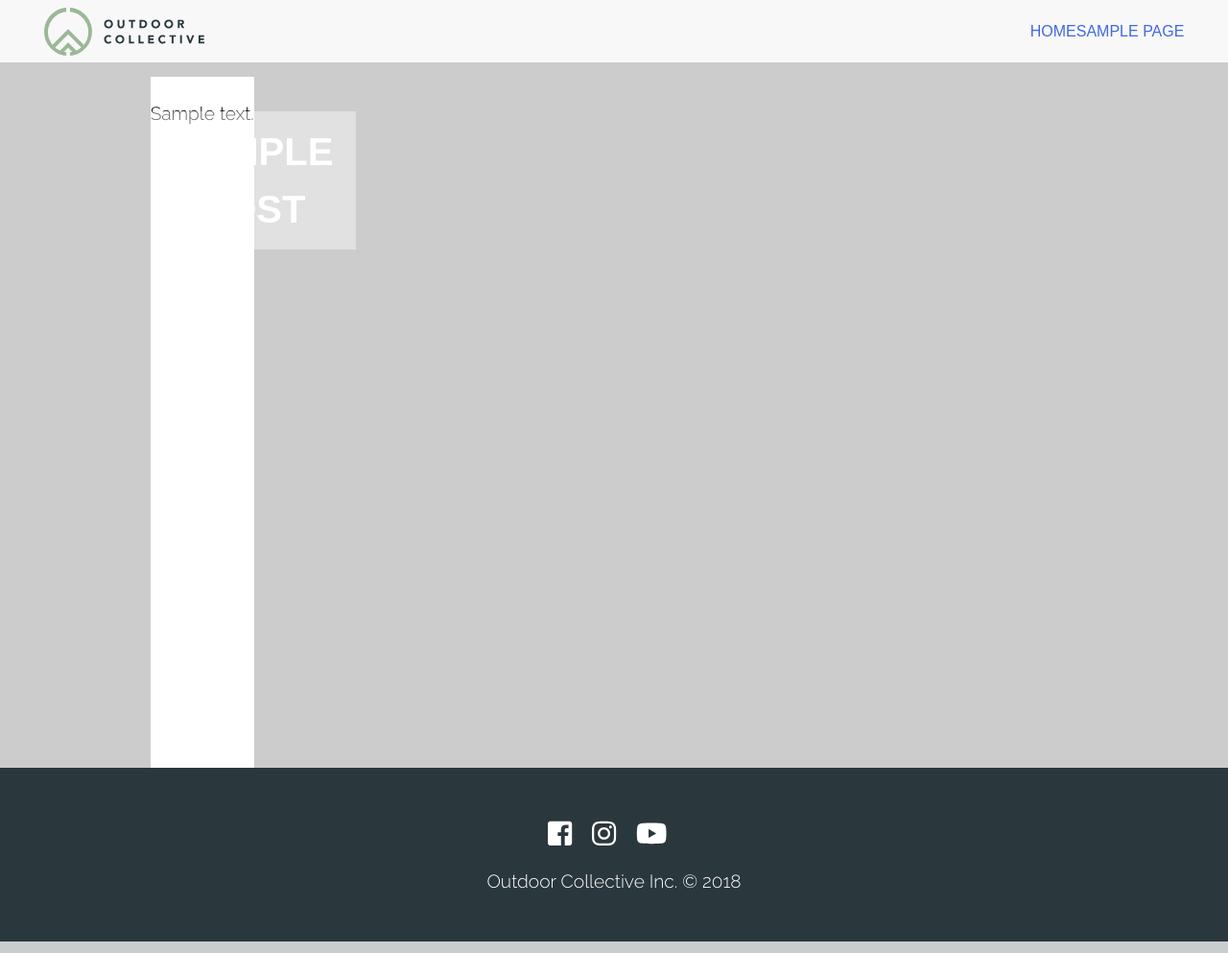
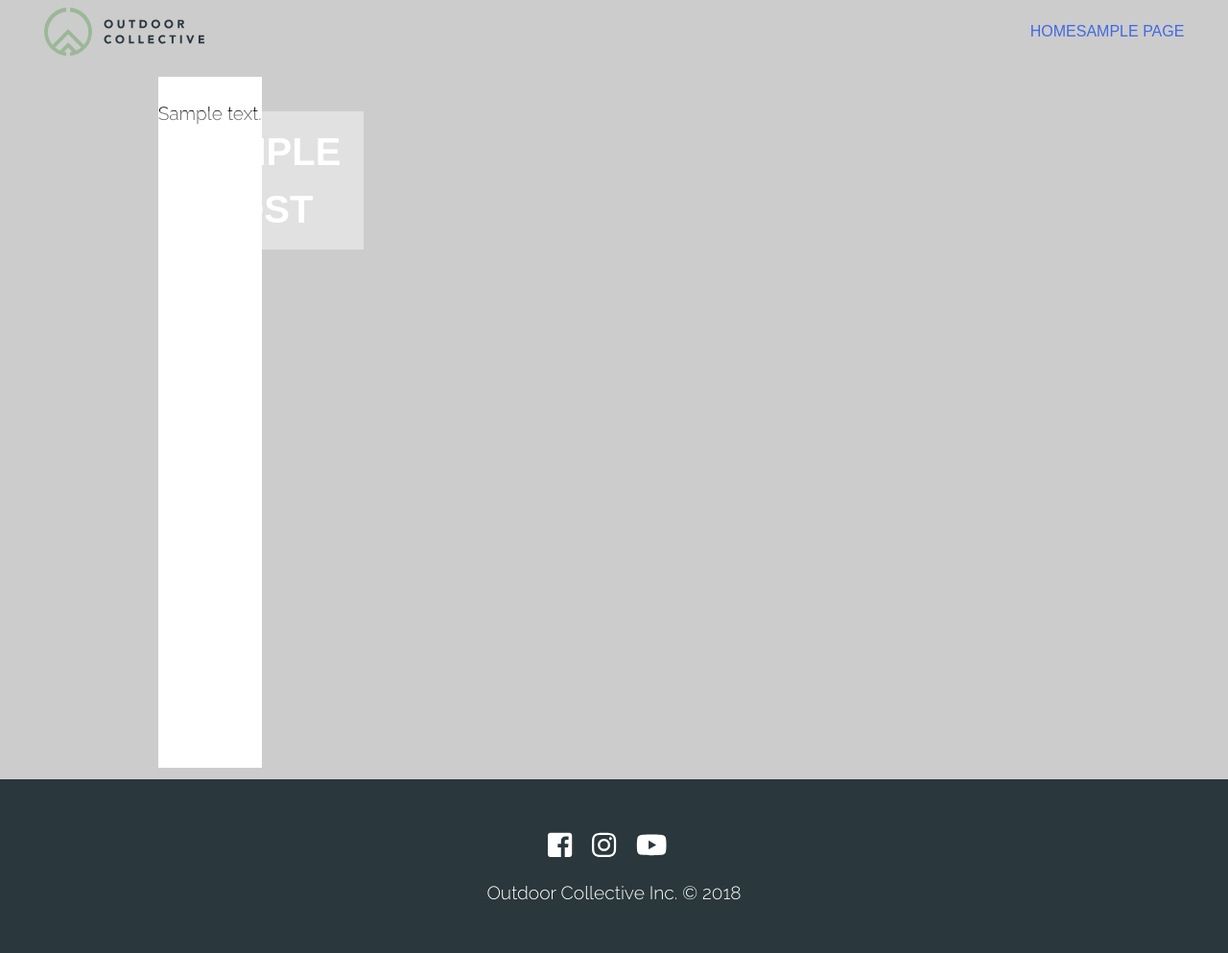
Before and after one commit to ermiljordan/OutdoorCollectives, a WordPress theme: template themes/odc/index.php in a window 1280 px wide. Shown: the whole page at 96% size. Run offline with PHP 8.4 and a stand-in for WordPress, Linux system fonts and the light colour scheme; the site name, menu and one post (Sample post) are stand-ins, and other content is empty; some libraries are stand-ins or nearby versions.

```diff
--- a/themes/odc/functions.php
+++ b/themes/odc/functions.php
@@ -126,7 +126,7 @@ function odc_scripts() {
 	wp_enqueue_script('odc-script', get_template_directory_uri(). '/js/script.js', array(), '20151215', true);
 
 	wp_enqueue_script( 'odc-navigation', get_template_directory_uri() . '/js/navigation.js', array(), '20151215', true );
-
+	wp_enqueue_script( 'jquery' );
 	wp_enqueue_script( 'odc-skip-link-focus-fix', get_template_directory_uri() . '/js/skip-link-focus-fix.js', array(), '20151215', true );
 
 	if ( is_singular() && comments_open() && get_option( 'thread_comments' ) ) {
--- a/themes/odc/header.php
+++ b/themes/odc/header.php
@@ -23,12 +23,12 @@
 <div id="page" class="hfeed site">
 	<a class="skip-link screen-reader-text" href="#content"><?php esc_html_e( 'Skip to content', 'odc' ); ?></a>
 
-	<header id="masthead" class="site-header reverse-header" role="banner">
+	<header id="masthead" class="site-header" role="banner">
 		<div class="site-branding">
 			<h1 class="site-title screen-reader-text"><a href="<?php echo esc_url( home_url( '/' )); ?>" rel="home"><?php bloginfo( 'name' ); ?></a></h1>
 		</div><!-- .site-branding -->
 		<nav id="site-navigation" class="main-navigation" role="navigation">
-			<div class="header-background reverse-header">
+			<div class="header-background">
 				<div class="header container">
 					<a href="<?php echo esc_url( home_url('/') ); ?>"><img class="logo-header" src="<?php echo get_template_directory_uri(); ?>/images/outdoorCollectiveLogo.svg"></a>
 					<?php
--- a/themes/odc/inc/template-functions.php
+++ b/themes/odc/inc/template-functions.php
@@ -54,7 +54,7 @@ function odc_dynamic_css() {
 					}
 					.about-zypher {
 						background:
-						linear-gradient( to bottom, rgba(0,0,0,0.4) 0%, rgba(0,0,0,0.4) 100% ),
+						linear-gradient( to bottom, rgba(0,0,0,0.9) 0%, rgba(0,0,0,0.2) 100% ),
 						url({$zypher}) no-repeat center bottom;
 						background-size: cover, cover;
 					}
--- a/themes/odc/js/script.js
+++ b/themes/odc/js/script.js
@@ -0,0 +1,16 @@
+(function( $ ) {
+  var homeClass = $("body").hasClass("home");
+  console.log('hello');
+  if(homeClass) {
+    $("#masthead").addClass("reverse-header");
+    $(window).scroll(function() {
+      var scroll = $(window).scrollTop();
+      var height = $(window).height();
+      if(scroll >= height & (homeClass)) {
+        $("#masthead").removeClass("reverse-header");
+      } else {
+        $("#masthead").addClass("reverse-header")
+      }
+    })
+  }
+})( jQuery );
--- a/themes/odc/sass/_forum.scss
+++ b/themes/odc/sass/_forum.scss
@@ -47,6 +47,7 @@ display: none;
   }
 }
 .entry-header h1 {
+  text-transform: uppercase;
   color: #ffff;
   text-align: center;
 }
@@ -87,7 +88,6 @@ display: none;
 }
 .type-post {
   max-width: 100%;
-  margin: 0 auto;
 }
 .site-main {
   @include screen {
@@ -95,7 +95,7 @@ display: none;
   }
 }
 .blog .site-main {
-  padding-top: 5rem;
+  padding: 5rem .75rem .75rem .75rem;
   @include screen {
     display: grid;
     max-width: none;
@@ -109,11 +109,16 @@ display: none;
 
   }
 }
-.blog header {
+
+.blog entry-header {
+  position: absolute;
+}
+.site-main header {
   position: absolute;
 }
 .blog .post {
   background: white;
+  margin: 0 auto;
   @include desktop {
     height: 45em;
   }
--- a/themes/odc/sass/_header.scss
+++ b/themes/odc/sass/_header.scss
@@ -3,7 +3,7 @@
   background-color: hsla(0,0%,100%,.85);
   border-bottom: 1px solid #e1e1e1;
   position: fixed;
-  transition: top .5s linear;
+  transition: top .10s linear;
   width: 100%;
   z-index: 3;
 }
@@ -33,9 +33,9 @@ img.logo-header {
   height: 50px;
 }
 .site-header.reverse-header {
-  background-color: hsla(0,0%,100%,.85);
+  background-color: transparent;
   border-bottom: 0;
-  position: fixed;
+  position: absolute;
 }
 .menu-menu-1-container ul {
   display: unset;
--- a/themes/odc/sass/_home.scss
+++ b/themes/odc/sass/_home.scss
@@ -16,16 +16,16 @@
   }
 }
 .home-subscribe {
-  color: #9ab899;
+  color: #de4d61;
   margin: 0;
   padding-top: 2rem;
 }
 .zephyr-tent-cap {
-  font-size: 1.9rem;
+  font-size: 1.5rem;
   color: #9ab899;
   text-transform: uppercase;
   @include tablet {
-    font-size: 3rem;
+    font-size: 2.5rem;
   }
 }
 .logo-sub {
@@ -71,7 +71,7 @@
   }
   .about-zypher {
     border-top: 3px solid white;
-    padding: 3.5rem 0 2rem;
+    padding: 3.5rem 0 3.5rem;
     @include desktop {
       display: flex;
       justify-content: center;
--- a/themes/odc/sass/_subscribe.scss
+++ b/themes/odc/sass/_subscribe.scss
@@ -44,24 +44,31 @@
   justify-content: center;
   flex-direction: column;
   align-items: center;
+  @include desktop {
+    flex-direction: row;
+  }
 }
 .mc4wp-form-fields input[type="submit"] {
+  margin-top: 1.75px;
   height: 34px;
   width: auto;
-  background-color: #9ab899;
+  background-color: #de4d61;
   border: 0;
   color: #fff;
   text-transform: uppercase;
   &:hover {
-    background-color: #404040;
+    background-color: #c74153;
   }
   @include desktop {
-    width: 16rem;
+    width: 9rem;
+    height: 33px;
+    margin-left: 1.75px;
   }
 }
 .mc4wp-form-fields input {
   margin-bottom: 1px;
   @include desktop {
-    width: 18rem;
+    width: 14rem;
+    margin-right: 1px;
   }
 }
--- a/themes/odc/style.css
+++ b/themes/odc/style.css
@@ -1149,9 +1149,9 @@ img.logo-header {
   height: 50px; }
 
 .site-header.reverse-header {
-  background-color: rgba(255, 255, 255, 0.85);
+  background-color: transparent;
   border-bottom: 0;
-  position: fixed; }
+  position: absolute; }
 
 .menu-menu-1-container ul {
   display: unset; }
@@ -1518,15 +1529,14 @@ img.logo-footer {
   display: none; }
 
 .type-post {
-  max-width: 100%;
-  margin: 0 auto; }
+  max-width: 100%; }
 
 @media (min-width: 950px) {
   .site-main {
     grid-area: main; } }
 
 .blog .site-main {
-  padding-top: 5rem; }
+  padding: 5rem .75rem .75rem .75rem; }
   @media (min-width: 950px) {
     .blog .site-main {
       display: grid;
@@ -1539,11 +1549,15 @@ img.logo-footer {
     .blog .site-main {
       grid-template-columns: repeat(3, 1fr); } }
 
-.blog header {
+.blog entry-header {
   position: absolute; }
 
+.site-main header {
+  position: absolute; }
+
 .blog .post {
-  background: white; }
+  background: white;
+  margin: 0 auto; }
   @media (min-width: 1240px) {
     .blog .post {
       height: 45em; } }
```
Also changed, not shown: other parts of themes/odc/style.css (+21 -10 lines), themes/odc/build/css/style.min.css, themes/odc/images/outdoorCollectiveHead.svg (added), 1 other file.
